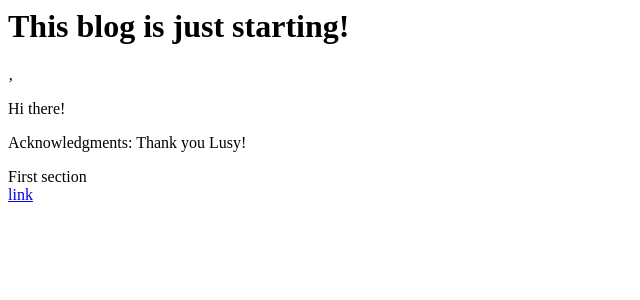
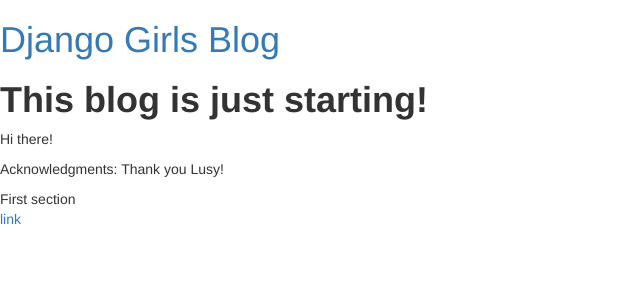
Before and after one commit to SiriGjersoe/DjangoGirlsWebsite, a Django app: page / in a window 1280 px wide. Shown: the top 300 px of the page, without its empty margins (0-640 px from the left). Run offline with Django 3.2, Linux system fonts and the light colour scheme; data that the repository does not hold is empty; some libraries are stand-ins or nearby versions.

Commit message:
syncing local and git html

```diff
--- a/blog/templates/blog/post_list.html
+++ b/blog/templates/blog/post_list.html
@@ -1,20 +1,24 @@
+{% load staticfiles %}
 <html>
     <head>
-  <title> Blog</title>
+        <title>Django Girls blog</title>
+        <link rel="stylesheet" href="//maxcdn.bootstrapcdn.com/bootstrap/3.2.0/css/bootstrap.min.css">
+        <link rel="stylesheet" href="//maxcdn.bootstrapcdn.com/bootstrap/3.2.0/css/bootstrap-theme.min.css">
+        <link rel="stylesheet" href="{% static 'css/blog.css' %}">
     </head>
-
     <body>
-
+        <div>
+            <h1><a href="/">Django Girls Blog</a></h1>
         <h1> <strong>This blog is just starting! </strong></h1>
+        </div>
 
         {% for post in posts %}
             <div>
-  <p>published: {{ post.publsihed_date }}</p>
-  <h1><a href="">{{ post.title }} </a> </h>
-    <p> {{ post.text|linebreaksbr }} </p>
+               <p>published: {{ post.published_date }}</p>
+                <h1><a href="">{{ post.title }}</a></h1>
+                <p>{{ post.text|linebreaksbr }}</p>
             </div>
-{% endfor %}‚
-
+        {% endfor %}
    <p>Hi there!<p>
     <p> Acknowledgments: Thank you Lusy!<p>
 
@@ -23,4 +27,6 @@
 </div>
 
 <a href="https://home.uni-leipzig.de/gjersoe/">link</a>
+
         </body>
+</html>
```
Lines whose indentation alone changed are shown as unchanged.
